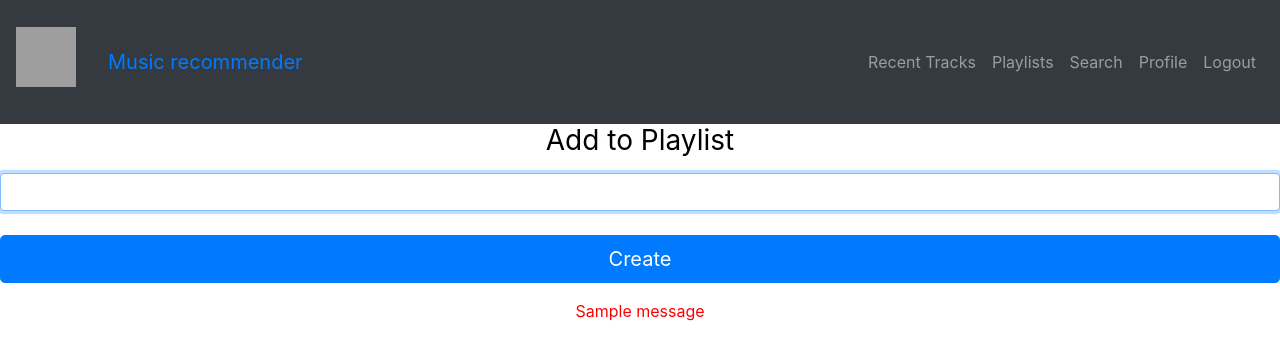
After one commit to sankethire/MusicRecommender, a Flask app: page /add_playlist in a window 1280 px wide. The commit adds this page. Shown: the top 360 px of the page. Run offline with Flask 2, Linux system fonts and the light colour scheme; one stand-in notice (Sample message) is shown; some libraries are stand-ins or nearby versions; grey boxes are pictures that could not be loaded.

Commit message:
playlist adding stuff

```diff
--- a/website/app.py
+++ b/website/app.py
@@ -170,8 +170,14 @@ def playlist():
 	rows = cur.fetchall()
 
 	playlists = []
-	for playlist in rows:
-		playlists.append(("/playlist/" + str(playlist[0]), playlist[1]))
+	if len(rows) == 0:
+		flash('Playlist is empty')
+	else:
+		for playlist in rows:
+			playlists.append(("/playlist/" + str(playlist[0]), playlist[1]))
+
+	print(len(rows))
+
 	return render_template('playlists.html', playlists=playlists)
 
 @app.route('/add_playlist')
@@ -182,27 +188,36 @@ def add_playlist():
 def add_playlist_to_table():
 	playlist_name = request.form['playlist_name']
 
-	try:
-		query = cur.execute(
-		'''
-			insert into playlists (username, playlist_name) values(%s, %s);
-		''', (session.get('username'), playlist_name))
-	except Exception as e:
-		query1 = cur.execute(
-		'''
-			rollback;
-		''', (session.get('username'), playlist_name))
+	# try:
+	# 	query = cur.execute(
+	# 	'''
+	# 		insert into playlists (username, playlist_name) values(%s, %s);
+	# 	''', (session.get('username'), playlist_name))
+	# except Exception as e:
+	# 	query1 = cur.execute(
+	# 	'''
+	# 		rollback;
+	# 	''', (session.get('username'), playlist_name))
 
-		print(e)
-		flash('Playlist with name \'%s\' already exists' % (playlist_name,))
-		flash('Please choose another playlist name')
+	# 	print(e)
+	# 	flash('Playlist with name \'%s\' already exists' % (playlist_name,))
+	# 	flash('Please choose another playlist name')
 
-		return render_template('add_playlist.html')
-	else:
-		query2 = cur.execute(
-		'''
-			commit;
-		''', (session.get('username'), playlist_name))
+	# 	return render_template('add_playlist.html')
+	# else:
+	# 	query2 = cur.execute(
+	# 	'''
+	# 		commit;
+	# 	''', (session.get('username'), playlist_name))
+
+	query = cur.execute(
+'''
+	insert into playlists (username, playlist_name) values(%s, %s);
+''', (session.get('username'), playlist_name))
+	query2 = cur.execute(
+'''
+	commit;
+''', (session.get('username'), playlist_name))
 
 	return redirect('/playlist')
 
--- /dev/null
+++ b/website/templates/add_playlist.html
@@ -0,0 +1,38 @@
+{% extends 'base.html' %}
+{% block content %}
+
+	<form class="form-signin" method="POST">
+		<h1 class="h3 mb-3 font-weight-normal">
+		<font color="black">
+			<center>
+				Add to Playlist
+			</center>
+		</font></h1>
+
+		<label class="sr-only">Playlist name</label>
+		<input class="form-control" placeholder="" name="playlist_name" autofocus required>
+
+		</br>
+		<button class="btn btn-lg btn-primary btn-block" type="submit">Create</button>
+
+		<center>
+			{% with messages = get_flashed_messages() %}
+			{% if messages %}
+
+				<div class=flashes class="checkbox mb-3" style="padding-top: 1rem;">
+				{% for message in messages %}
+				<label>
+					<center>
+						<font color="red">{{ message }}</font>
+					</center>
+				</label>
+				{% endfor %}
+				</div>
+			{% endif %}
+			{% endwith %}
+			{% block body %}{% endblock %}
+		</center>
+
+	</form>
+
+{% endblock %}
--- a/website/templates/playlists.html
+++ b/website/templates/playlists.html
@@ -12,7 +12,9 @@
 		<h1>Playlists</h1>
 	</center>
 	<center>
-		<button class="btn btn-md btn-primary btn-block custom" type="submit" href="/add_playlists">Create New Playlist</button>
+		<a href="/add_playlist">
+			<button class="btn btn-md btn-primary btn-block custom" type="submit">Create New Playlist</button>
+		</a>
 	</center>
 
 </br>
```
Also changed, not shown: website/templates/playlist_tracks.html (+20 -0 lines).
